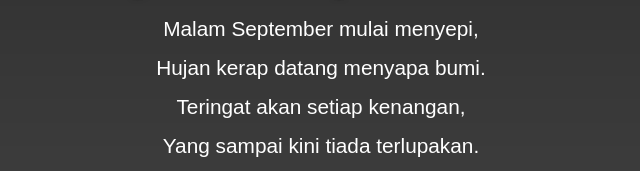
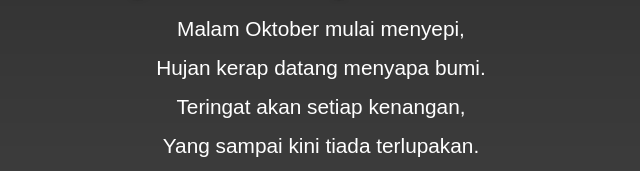
Before and after one commit to GhostHunter48/Dia.github.io, a plain HTML site: page index.html in a window 1280 px wide. Shown: the part 308-479 px from the top of the page, 319-959 px from the left. Drawn offline with Linux system fonts and the light colour scheme.

Commit message:
Update index.html

```diff
--- a/index.html
+++ b/index.html
@@ -10,7 +10,7 @@
 <body>
     <div class="poem-container">
         <h1>Hujan September</h1>
-            <p class="line">Malam September mulai menyepi,</p>
+            <p class="line">Malam Oktober mulai menyepi,</p>
             <p class="line">Hujan kerap datang menyapa bumi.</p>
             <p class="line">Teringat akan setiap kenangan,</p>
             <p class="line">Yang sampai kini tiada terlupakan.</p>
```
